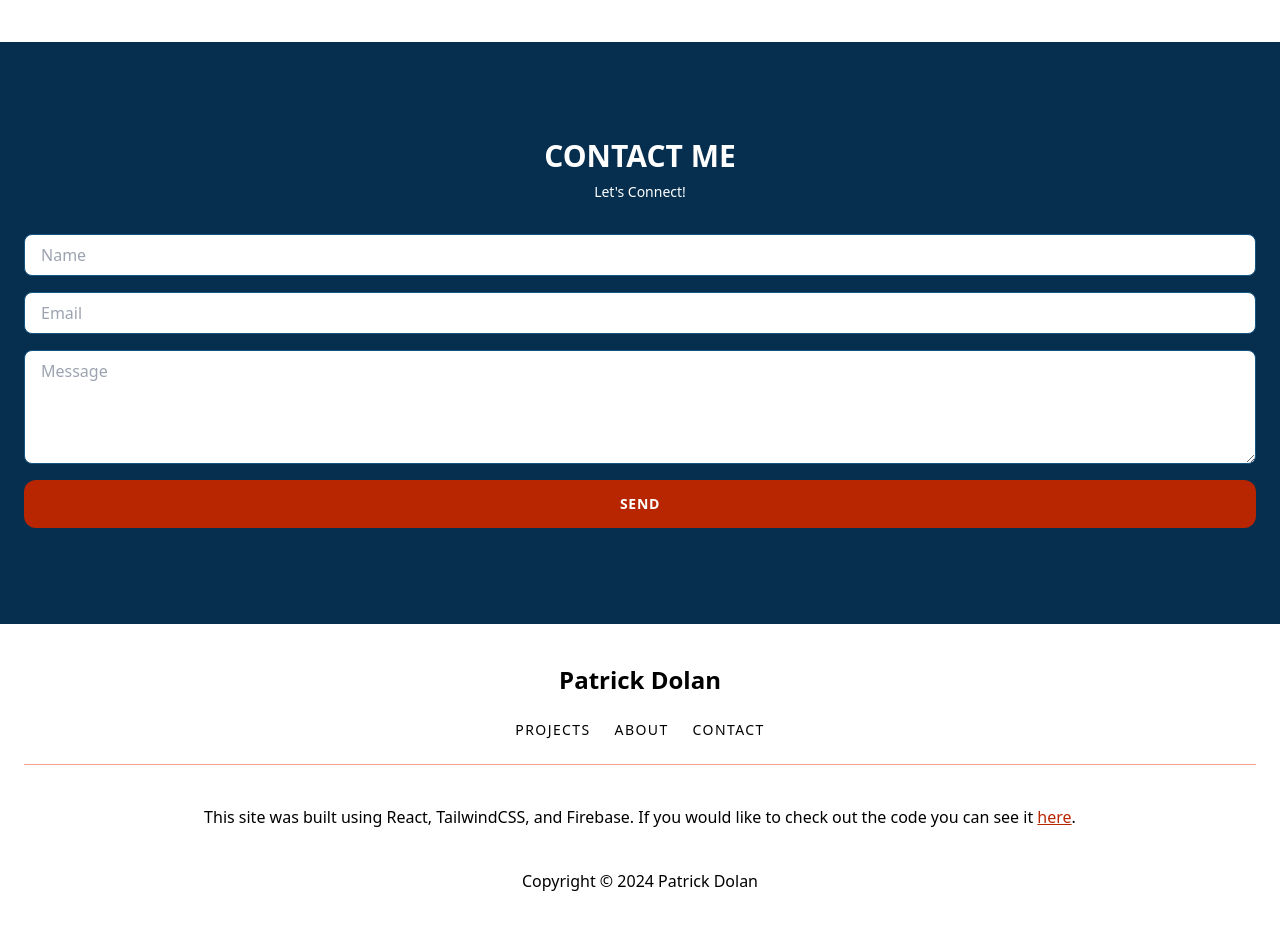
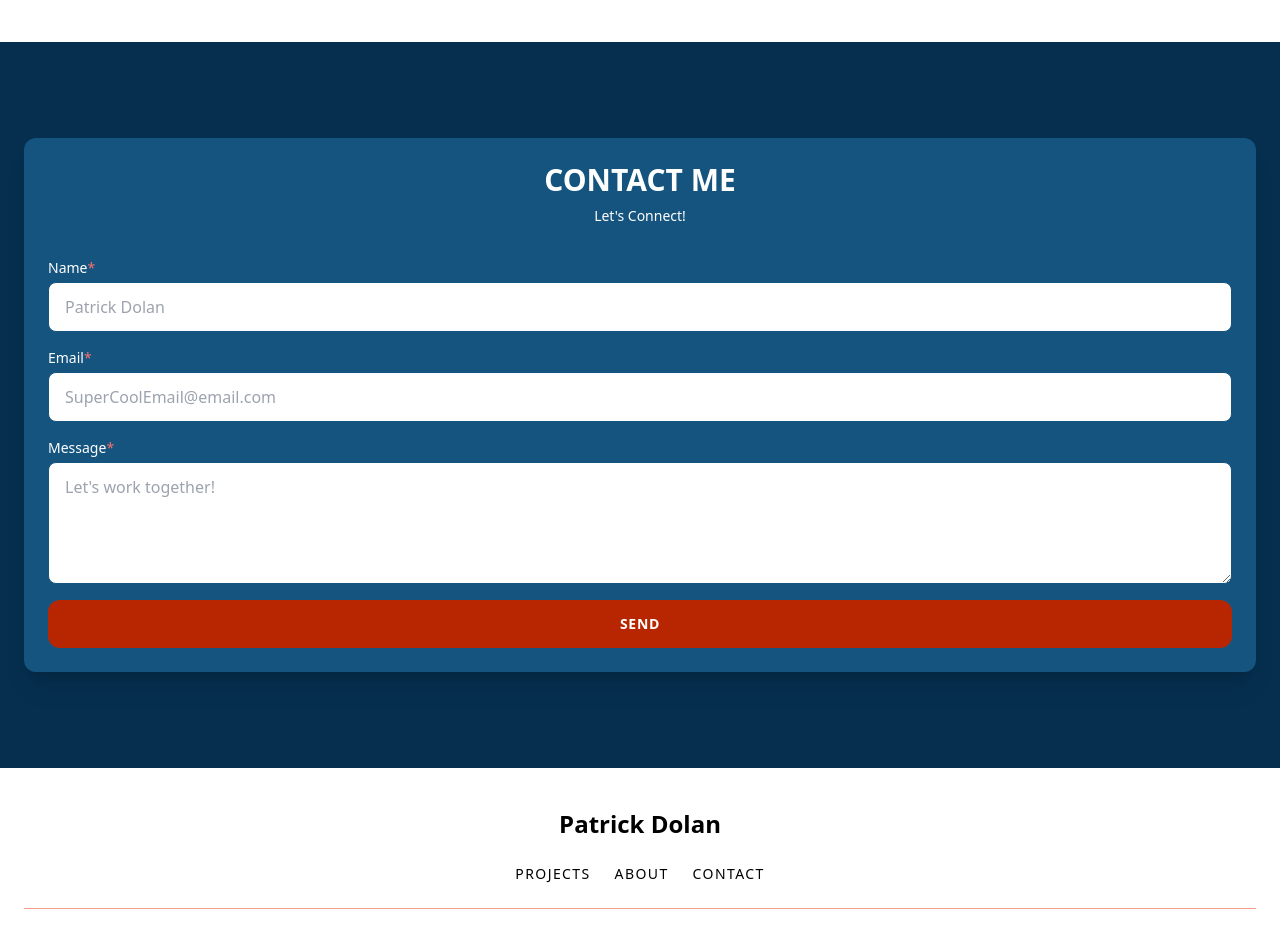
Before and after one commit to Patrick-Dolan/portfolio, a React (Vite) app: page / in a window 1280 px wide. Shown: the part 4220-5155 px from the top of the page. Built offline with nearby package versions, Linux system fonts and the light colour scheme.

Commit message:
add styling and error/success handling

```diff
--- a/src/components/sections/ContactSection.jsx
+++ b/src/components/sections/ContactSection.jsx
@@ -1,54 +1,78 @@
-import { useRef } from "react";
+import { useRef, useState } from "react";
 import SectionContainer from "../shared/SectionContainer";
 import emailjs from '@emailjs/browser';
 import Button from "../shared/Button";
 
 function ContactSection() {
   const form = useRef();
+  const [emailStatus, setEmailStatus] = useState({
+    sending: false,
+    error: false,
+    success: false,
+    errorMessage: "",
+    successMessage: "Your message has been sent! I'll get back to you as soon as possible.",
+  });
 
   function sendEmail(e) {
     e.preventDefault();
+    setEmailStatus(prev => ({...prev, error: false, errorMessage: ""}));
 
     emailjs.sendForm(import.meta.env.VITE_EMAILJS_EMAILSERVICEID, import.meta.env.VITE_EMAILJS_EMAILTEMPLATEID, e.target, import.meta.env.VITE_EMAILJS_EMAILPUBLICKEY)
-      .then((result) => {
-        console.log(result.text);
+      .then(() => {
+        setEmailStatus(prev => ({...prev, success: true}));
         e.target.reset();
-      }, (error) => {
-        console.log(error.text);
+      }, (e) => {
+        setEmailStatus(prev => ({...prev, error: true, errorMessage: e.text || "Oops... An error occurred while sending the email. If there error persists, please try again later, or contact me through Linkedin/GitHub."}));
       });
   }
-
+  console.log(emailStatus)
   return (
     <section id="contact" className="py-24 bg-primary text-white">
       <SectionContainer>
+        <div className="bg-primary-light rounded-xl p-6 shadow-xl">
           <h2 className="text-center text-3xl mb-2 font-bold uppercase">Contact Me</h2>
           <p className="text-center text-sm mb-8">Let&apos;s Connect!</p>
           <form ref={form} onSubmit={sendEmail}>
             <div className="grid grid-cols-1 gap-y-4 text-black">
+              <div className="grid grid-cols-1 gap-y-1">
+                <label htmlFor="name" className="block text-sm font-medium text-white">Name<span className="text-red-400">*</span></label>
                 <input
                   type="text"
+                  id="name"
                   name="name"
-              placeholder="Name"
-              className="border border-primary-light rounded-lg px-4 py-2"
+                  placeholder="Patrick Dolan"
+                  className="border border-primary-light rounded-lg px-4 py-3"
                   required
                 />
+              </div>
+              <div className="grid grid-cols-1 gap-y-1">
+                <label htmlFor="user_email" className="block text-sm font-medium text-white">Email<span className="text-red-400">*</span></label>
                 <input
                   type="email"
+                  id="user_email"
                   name="user_email"
-              placeholder="Email"
-              className="border border-primary-light rounded-lg px-4 py-2"
+                  placeholder="SuperCoolEmail@email.com"
+                  className="border border-primary-light rounded-lg px-4 py-3"
                   required
                 />
+              </div>
+              <div className="grid grid-cols-1 gap-y-1">
+                <label htmlFor="message" className="block text-sm font-medium text-white">Message<span className="text-red-400">*</span></label>
                 <textarea
+                  id="message"
                   name="message"
-              placeholder="Message"
+                  placeholder="Let's work together!"
                   rows="4"
-              className="border border-primary-light rounded-lg px-4 py-2"
+                  className="border border-primary-light rounded-lg px-4 py-3"
                   required
                 />
+              </div>
+              {emailStatus.error && <p className="text-red-400 text-sm">{emailStatus.errorMessage}</p>}
+              {emailStatus.success && <p className="text-green-400 text-sm">{emailStatus.successMessage}</p>}
               <Button text="Send" type="submit" />
             </div>
           </form>
+        </div>
       </SectionContainer>
     </section>
   )
```
Lines whose indentation alone changed are shown as unchanged.
